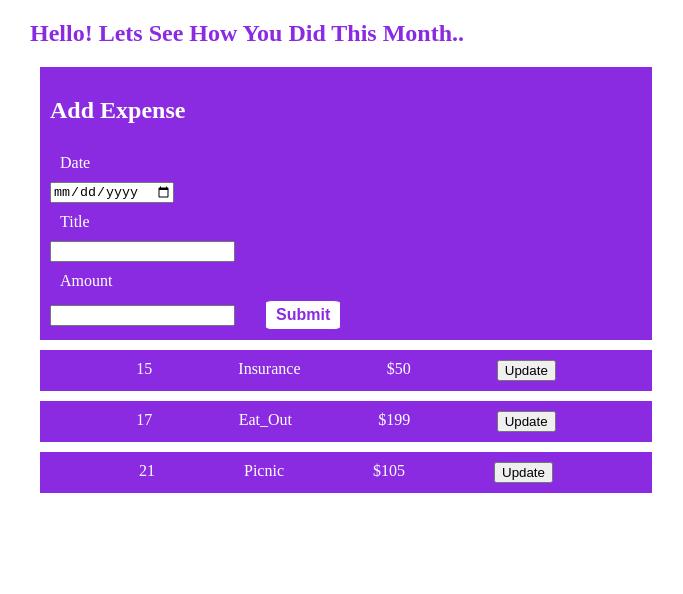
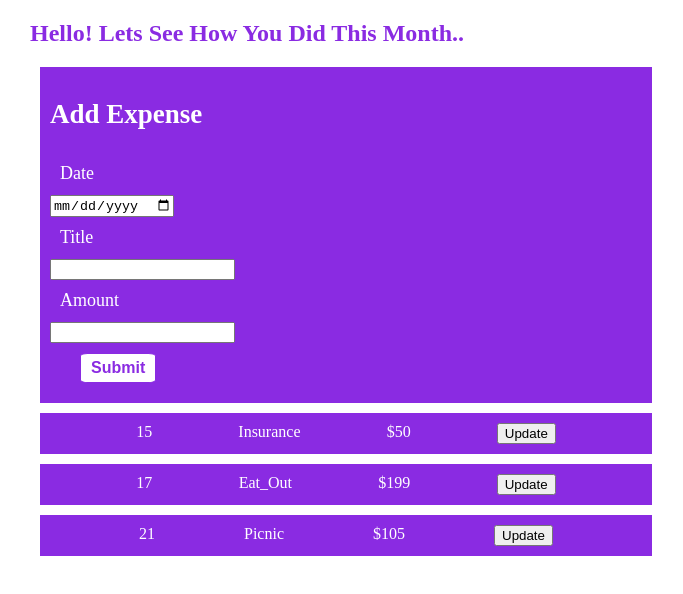
Before and after one commit to Sreeram2000/ReactDive, a React (Create React App) app in the folder expense_tracker/: page / in a window 1280 px wide. Shown: the top 594 px of the page, without its empty margins (294-977 px from the left). Built offline with nearby package versions, Linux system fonts and the light colour scheme.

Commit message:
edit ExpenseForm.css

```diff
--- a/expense_tracker/src/components/ExpenseForm.css
+++ b/expense_tracker/src/components/ExpenseForm.css
@@ -1,8 +1,14 @@
+
+.container {
+    align-items: center;
+}
+
 .Form-container {
     margin: 10px;
     background-color: blueviolet;
     color: white;
     padding: 10px;
+    font-size: large;
 }
 
 .Form-date {
@@ -20,7 +26,7 @@
 .Form-button {
     /* width: ;
     height: ; */
-    /* margin: 10px; */
+    margin: 10px;
     margin-left: 30px;
     padding: 5px 10px;
     border-radius: 10%;
@@ -29,4 +35,5 @@
     font-weight: bold;
     background-color: white;
     border: 0.1rem solid blueviolet;
+    display: block;
 }
--- a/expense_tracker/src/components/ExpenseForm.js
+++ b/expense_tracker/src/components/ExpenseForm.js
@@ -24,7 +24,8 @@ function ExpenseForm() {
         console.log(Expenseobj)
     }
     return (
-        <form className="Form-container" onSubmit={onSubmitHandler}>
+        <div className="container">
+            <form className="Form-container" onSubmit={onSubmitHandler}>
             <h2>Add Expense</h2>
             <div className="Form-date">Date</div>
             <input type="date" onChange={dateHandler} />
@@ -33,6 +34,7 @@ function ExpenseForm() {
             <div className="Form-amt">Amount</div>
             <input type="text" onChange={amtHandler}/>
             <button className="Form-button" type='submit'>Submit</button>
-        </form>
+            </form>
+        </div>
     )
 }
--- a/expense_tracker/src/components/Expenses.css
+++ b/expense_tracker/src/components/Expenses.css
@@ -2,6 +2,7 @@
     margin: 10px;
     /* border: 0.1rem solid rgb(75, 34, 114); */
     /* padding: 10px; */
+    font-size: large;
 }
 
 .Expenses-item {
```
